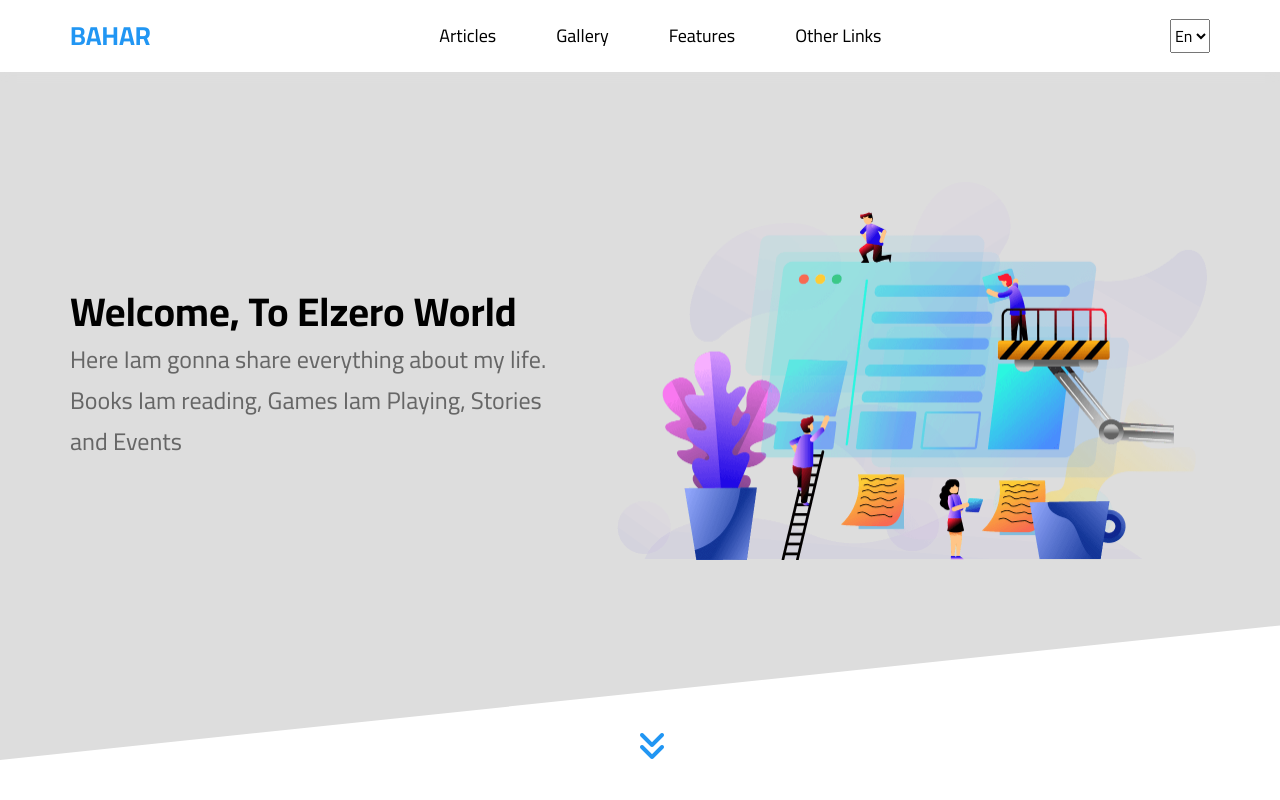
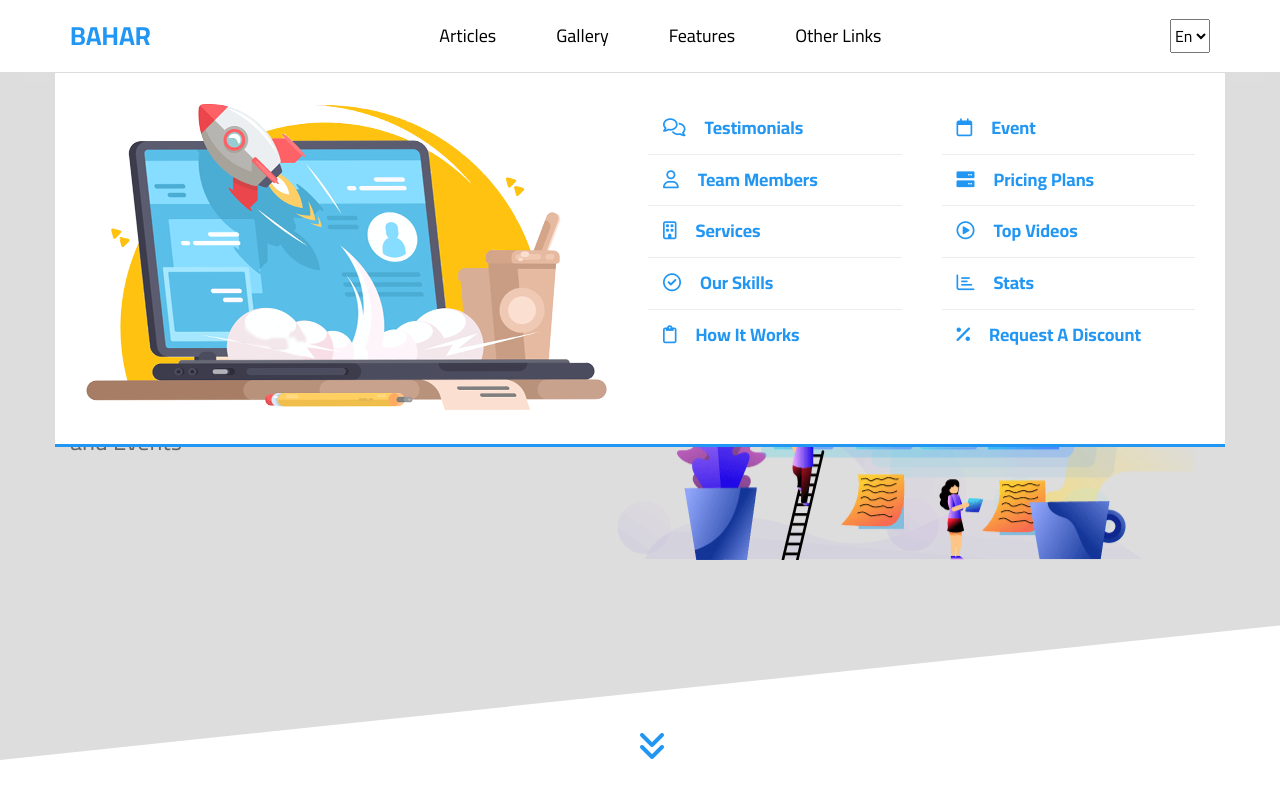
Before and after one commit to Alizelabd/Templeat3, a plain HTML site: page index.html in a window 1280 px wide. Both pictures are taken after a click on the item 838 px from the left and 36 px from the top of the page. Shown: the top 800 px of the page. Drawn offline with Linux system fonts and the light colour scheme.

Commit message:
Update style.css

```diff
--- a/css/style.css
+++ b/css/style.css
@@ -18,6 +18,18 @@ html{
 body{
     font-family: 'Cairo', sans-serif;
 }
+/* start */
+::-webkit-scrollbar{
+    width: 15px;
+}
+::-webkit-scrollbar-track{
+    background-color: var(--section-background);
+}
+::-webkit-scrollbar-thumb{
+    background-color: var(--main-color);
+}
+/* end*/
+
 ul{
     list-style: none;
     padding: 0;
@@ -207,10 +219,15 @@ a{
         padding: 5px;
     }
 }
-.header .min-nav:hover .othr-links{
+.min-nav:hover .othr-links{
     opacity: 1;
     z-index: 100;
     top: calc(100% + 1px);
+}
+.show{
+    opacity: 1 !important;
+    z-index: 100 !important;
+    top: calc(100% + 1px) !important;
 }
 .header .othr-links .links{
     min-width: 250px;
@@ -853,6 +870,8 @@ a{
     top: 0;
     left: 0;
     height: 100%;
+    width: 0%;
+    transition: var(--main-transition);
 }
 /*end skills*/
 /*start work*/
```
